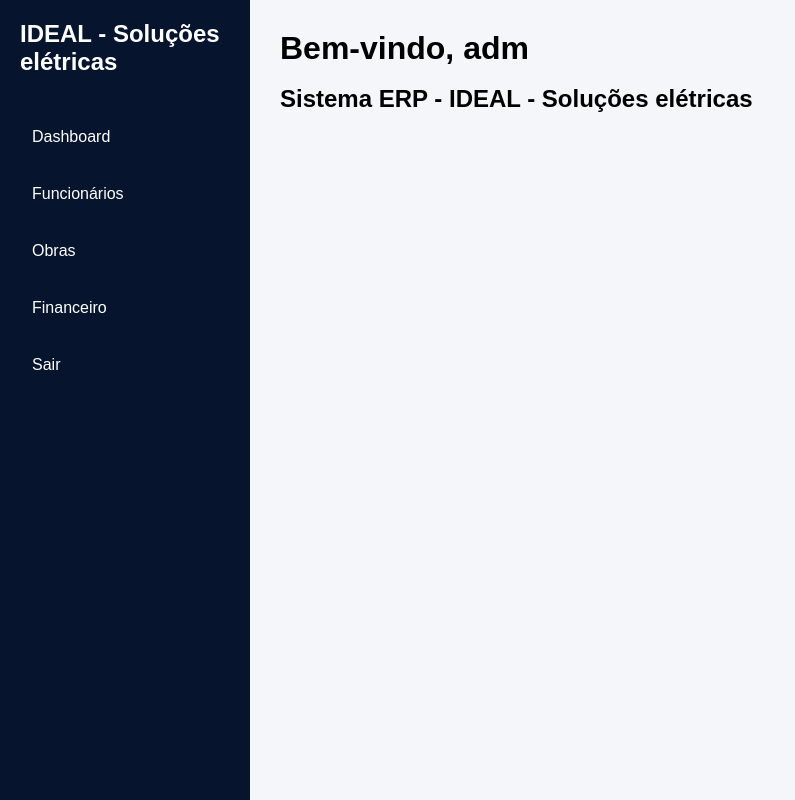
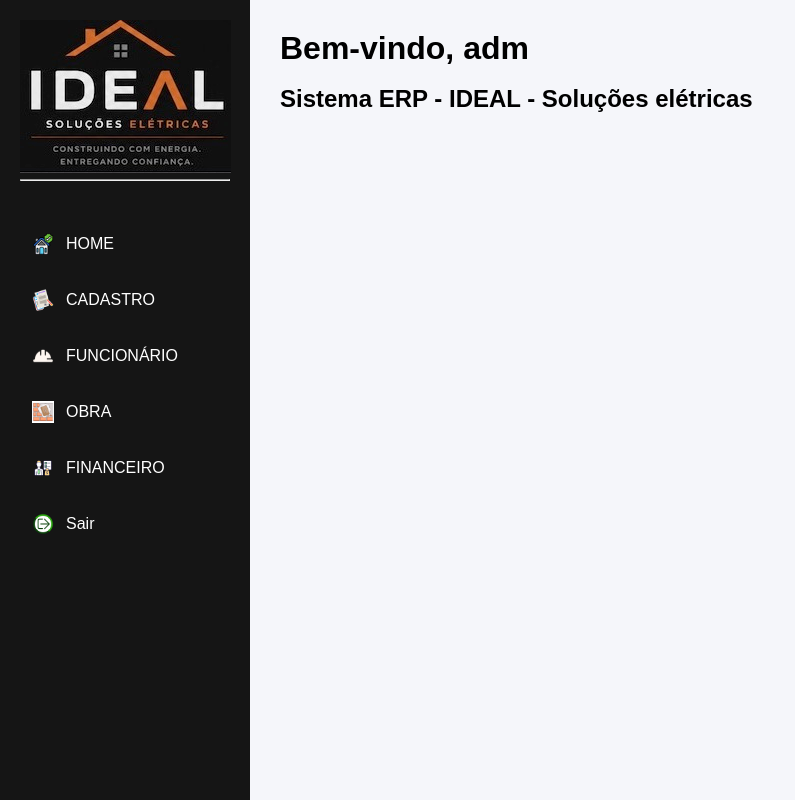
Before and after one commit to euocas/ProjetoIntegradorSenac2026, a PHP site: page /dashboard/dashboard.php in a window 1280 px wide. Shown: the whole page, without its empty margins (0-795 px from the left). Run offline with PHP 8.4, Linux system fonts and the light colour scheme; a user stored in the database is signed in.

Commit message:
Realizada a correção  do texto: Acompanhe obras, contratos e documentações.que esta no index. Na sidebar foi realizada a alteração da cor do background, colocado ícones nos links para as demais páginas e colocado logo da empresa. Foi baixado imagens para os ícones e colocado no assets > icons e assets > img.

```diff
--- a/assets/css/style.css
+++ b/assets/css/style.css
@@ -1,4 +1,4 @@
-:root {
+/* :root {
   --orange: #D4541E;
   --orange-light: #E8673A;
   --dark: #111110;
@@ -8,7 +8,7 @@
   --cream-2: #EDE8E0;
   --text-muted: #8A8780;
   --border: rgba(255,255,255,0.08);
-}
+} */
 
 *{
     margin:0;
@@ -28,7 +28,7 @@ body{
 .sidebar{
     width:250px;
     min-height:100vh;
-    background:#06152d;
+    background:#111110;
     color:white;
     padding:20px;
 }
@@ -37,23 +37,49 @@ body{
     font-size:24px;
     font-weight:bold;
     margin-bottom:40px;
+    text-align: center;
+}
+.sidebar {
+    background: #151515;
+    width: 250px;
+    height: 100vh;
+    padding: 20px;
 }
 
-.sidebar ul{
-    list-style:none;
+.sidebar ul {
+    list-style: none;
+    padding: 0;
 }
 
-.sidebar li{
-    margin-bottom:15px;
+.sidebar ul li {
+    margin-bottom: 10px;
 }
 
-.sidebar a{
-    color:white;
-    text-decoration:none;
-    display:block;
-    padding:12px;
-    border-radius:8px;
+.sidebar ul li a:hover {
+    background: rgba(255,255,255,0.1);
+    border-radius: 10px;
 }
+
+.sidebar ul li a {
+    display: flex;
+    align-items: center;
+    gap: 12px;
+
+    text-decoration: none;
+    color: white;
+
+    padding: 12px;
+}
+
+.sidebar ul li a img {
+    width: 22px;
+    height: 22px;
+
+    object-fit: contain;
+}
+
+
+
 
 .sidebar a:hover{
     background:#0b2b57;
--- a/includes/sidebar.php
+++ b/includes/sidebar.php
@@ -1,38 +1,53 @@
 <div class="sidebar">
 
     <div class="logo">
-        IDEAL - Soluções elétricas
+        <img src="../assets/img/logopequeno.png" alt="">
+
+         <br>
+        <hr>
+        <!-- IDEAL<br> Soluções Elétricas -->
     </div>
 
     <ul>
 
         <li>
             <a href="../dashboard/dashboard.php">
-                Dashboard
+                  <img src="../assets/icons/home.png" alt="">
+                HOME
+            </a>
+        </li>
+
+        <li>
+            <a href="#">
+                 <img src="../assets/icons/cadastro.png" alt="">
+                CADASTRO
             </a>
         </li>
 
         <li>
             <a href="../funcionarios/funcionarios.php">
-
-                Funcionários
+                 <img src="../assets/icons/funcionario.png" alt="">
+                FUNCIONÁRIO
             </a>
         </li>
 
         <li>
             <a href="#">
-                Obras
+                 <img src="../assets/icons/obra.png" alt="">
+                OBRA
             </a>
         </li>
 
         <li>
             <a href="#">
-                Financeiro
+                  <img src="../assets/icons/financeiro.png" alt="">
+                FINANCEIRO
             </a>
         </li>
 
         <li>
             <a href="../logout.php">
+                 <img src="../assets/icons/sair.png" alt="">
                 Sair
             </a>
         </li>
--- a/index.php
+++ b/index.php
@@ -24,7 +24,7 @@
     <div class="right">
         <div class="login-box">
             <h2>ACESSE SUA<br><span style="color:#ff5a1f;">ÁREA EXCLUSIVA</span></h2>
-            <p class="p_login">Acompanhe obras, contratos e documentações em tempo real.</p>
+            <p class="p_login">Acompanhe obras, contratos e documentações.</p>
 
             <?php if (!empty($_GET['erro'])): ?>
                 <div class="alerta-erro">
```
Also changed, not shown: assets/icons/cadastro.png (added), assets/icons/financeiro.png (added), assets/icons/funcionario.png, assets/icons/home.png (added), assets/icons/obra.png (added), assets/icons/sair.png (added), assets/img/logopequeno.png (added), 4 other files.
